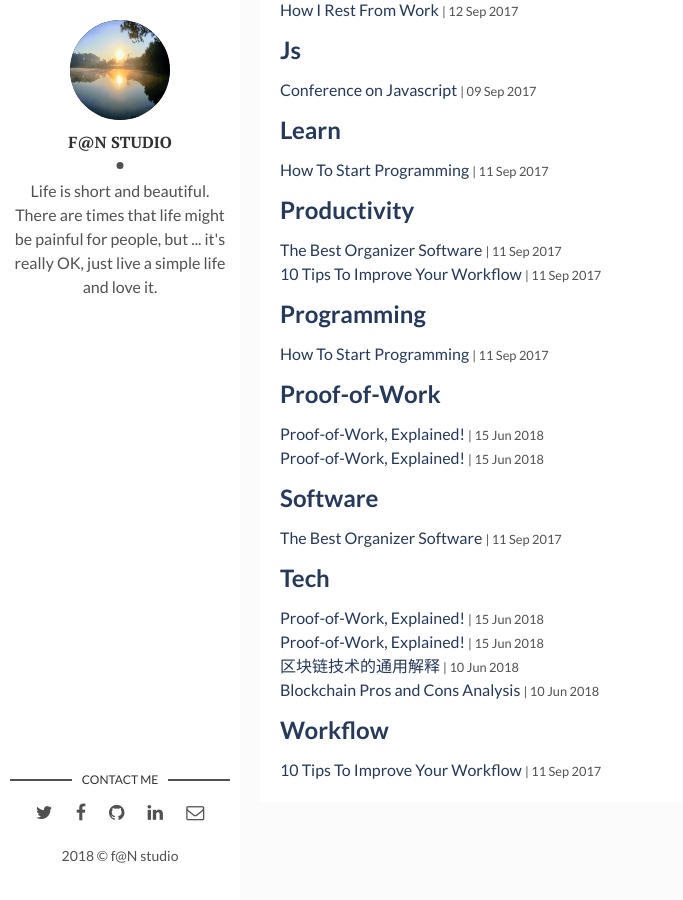
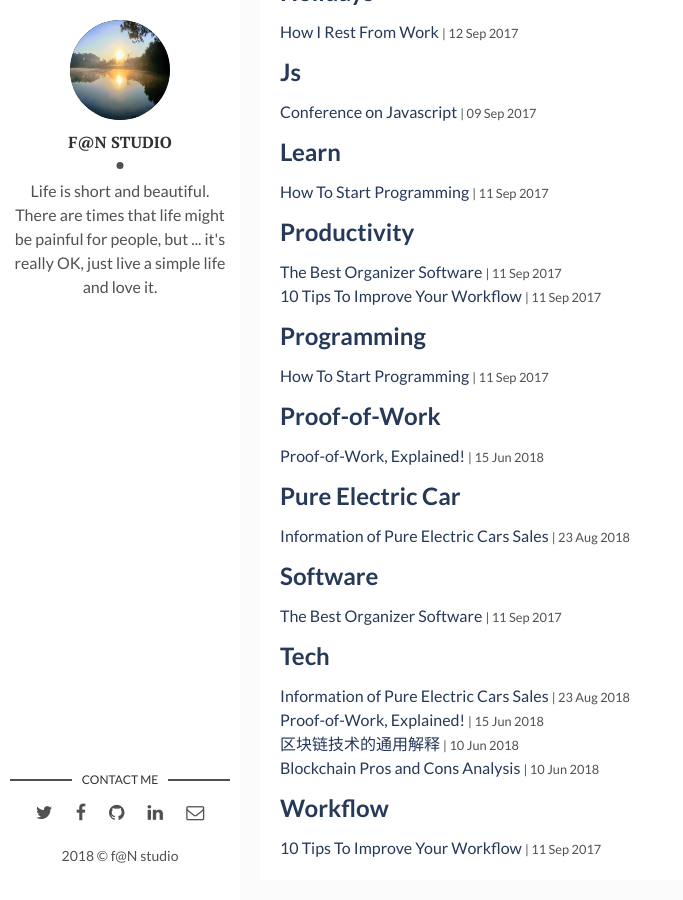
Before and after one commit to wowfrank/wowfrank.github.io, a Jekyll site: the page built from tags.html, in a window 1280 px wide and 900 px high, scrolled down 741 px. Shown: the whole window, without its empty margins (0-683 px from the left). Built offline with Jekyll 4.4.1, drawn with Linux system fonts in a browser that asks for light colours; some of the changed lines change nothing that is shown; some of the changed text lies outside the part shown.

Commit message:
Update and rename 2018-8-19-Testing.markdown to 2018-08-19-Information-of-Pure-Electric-Cars-Sales.markdown

```diff
--- a/_posts/2018-8-19-Testing.markdown
+++ b/_posts/2018-08-19-Information-of-Pure-Electric-Cars-Sales.markdown
@@ -1,21 +1,14 @@
 ---
 layout: post
-title: Proof-of-Work, Explained!
-date: 2018-06-11 121:02:20 +0300
-description: 这个帖子的目的主要是解释一下区块链技术中那个非常关键的技术“Proof-of-Work“. # Add post description (optional)
-img: blockchain-pow-1.jpg # Add image post (optional)
+title: Information of Pure Electric Cars Sales
+date: 2018-08-19 121:02:20 +0300
+description: 这个帖子的目的主要是记录汇创新能源车型汇总. # Add post description (optional)
+img: tesla-model-3-review-01.jpg # Add image post (optional)
 fig-caption: # Add figcaption (optional)
-tags: [Blockchain,Proof-of-Work,Tech]
+tags: [Pure Electric Car,Tech]
 ---
-### 1. _What is Proof-of-Work?_
-Proof-of-Work, or PoW, is the original consensus algorithm in a Blockchain network.
-
-In Blockchain, this algorithm is used to confirm transactions and produce new blocks to the chain. With PoW, miners compete against each other to complete transactions on the network and get rewarded.
-
-In a network users send each other digital tokens. A decentralized ledger gathers all the transactions into blocks. However, care should be taken to confirm the transactions and arrange blocks.
-
-This responsibility bears on special nodes called miners, and a process is called mining.
-
+### 1. _DD6610EV12 _
+上牌时间：2016.12
 The main working principles are a complicated mathematical puzzle and a possibility to easily prove the solution.
 ![Chain of Blocks]({{site.baseurl}}/assets/img/blockchain-pow-confirmation.jpg)
 
```
